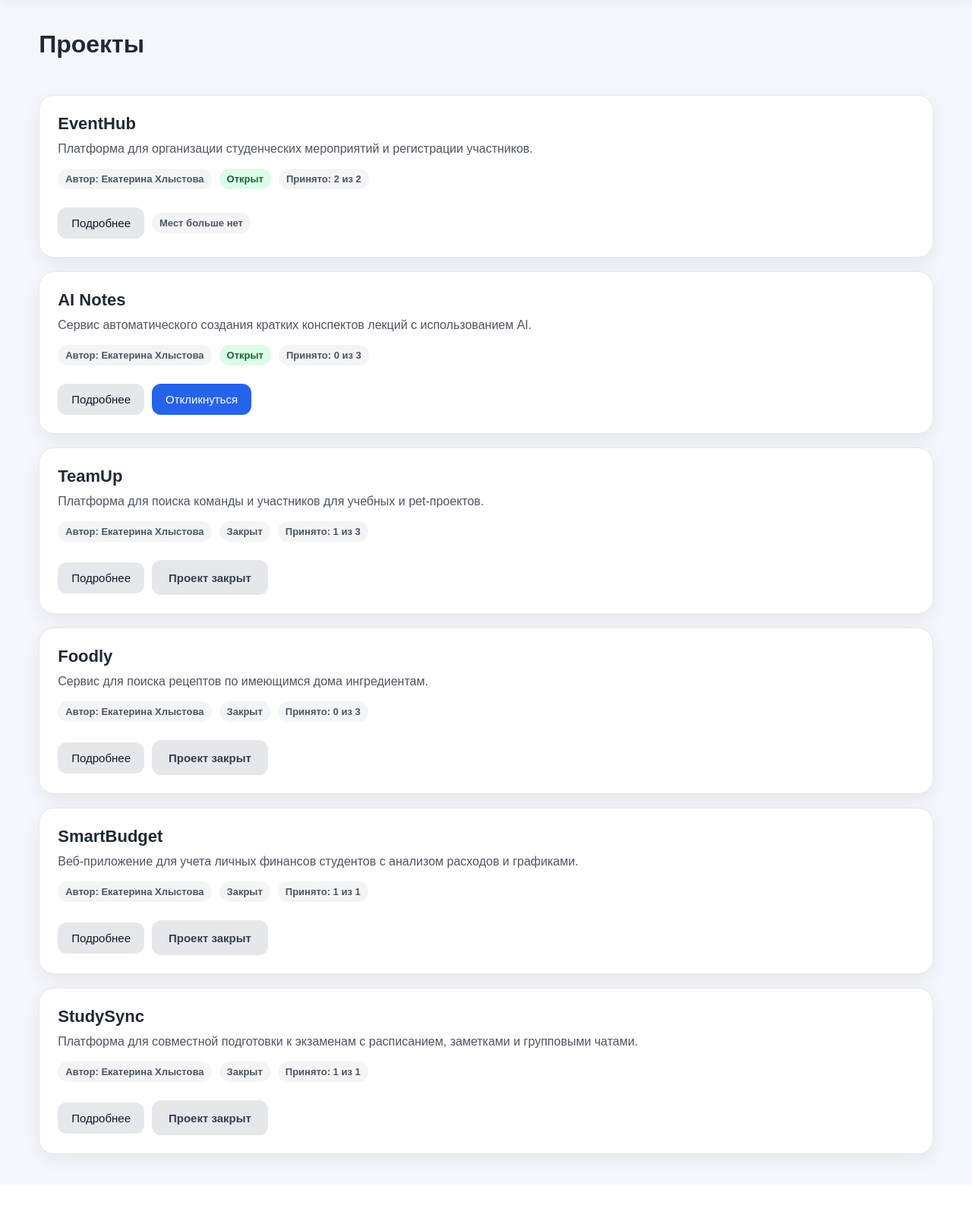
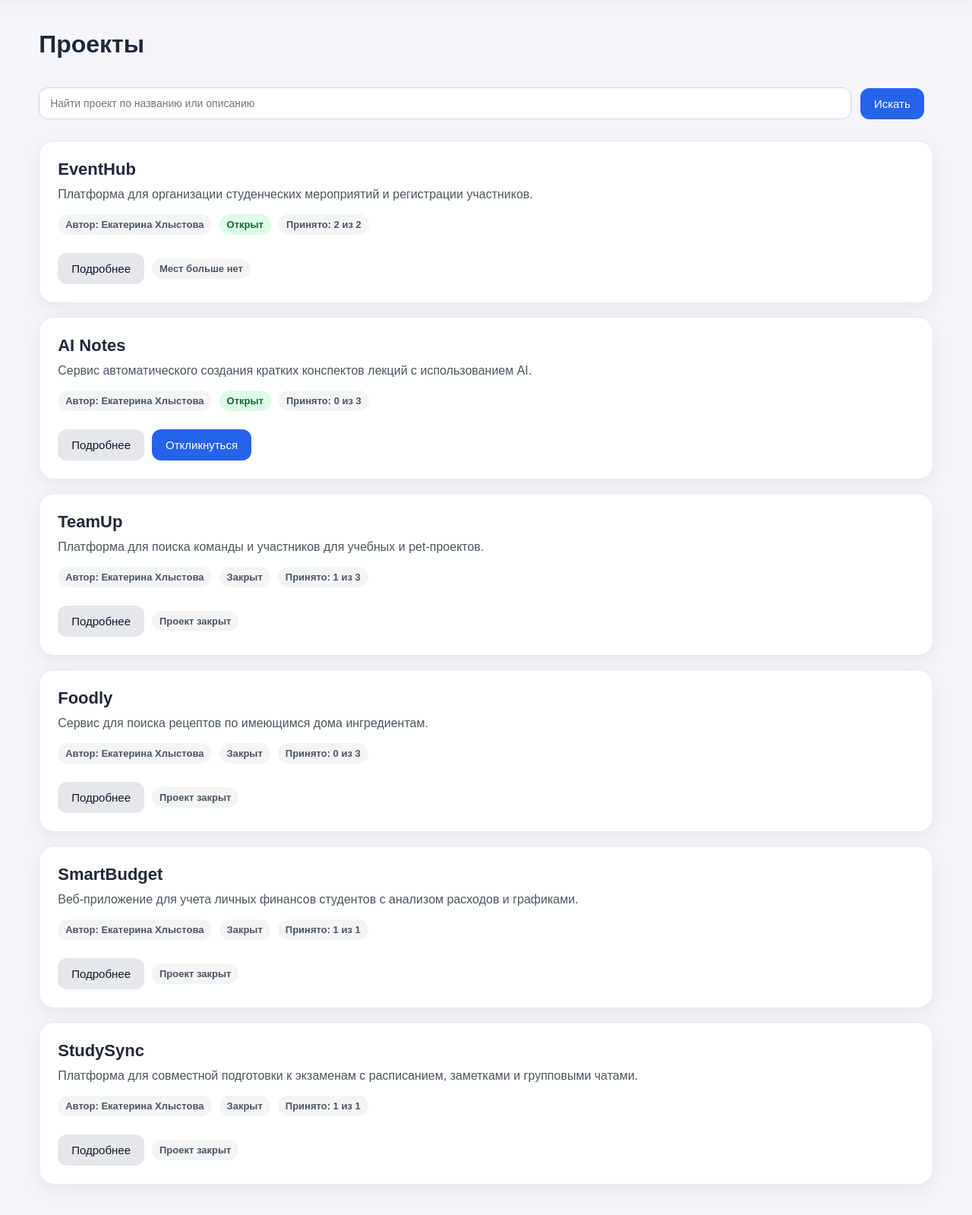
Before and after one commit to khlystovakatya/teamup, a FastAPI app: page /projects in a window 1280 px wide. Shown: the part 97-1696 px from the top of the page at 76% size. Before the commit the page ends 1637 px from the top, so only its background shows below. Run offline with FastAPI, Linux system fonts and the light colour scheme; data comes from the database, SQL or seed files in the repository.

Commit message:
added project search

```diff
--- a/app/api/projects.py
+++ b/app/api/projects.py
@@ -17,12 +17,13 @@ templates = Jinja2Templates(directory="templates")
 @router.get("/projects")
 async def projects_list(
     request: Request,
+    search: str | None = None,
     session: AsyncSession = Depends(get_session),
 ):
     project_repository = ProjectRepository(session)
     project_service = ProjectService(project_repository)
 
-    projects = await project_service.get_all_projects()
+    projects = await project_service.get_all_projects(search=search)
 
     user_id = request.session.get("user_id")
     user_name = request.session.get("user_name")
@@ -52,6 +53,7 @@ async def projects_list(
             "user_role": user_role,
             "applied_project_ids": applied_project_ids,
             "message": message,
+            "search": search or "",
         },
     )
 
--- a/app/repositories/project_repository.py
+++ b/app/repositories/project_repository.py
@@ -27,7 +27,7 @@ class ProjectRepository:
 
         return project
 
-    async def get_all_projects(self) -> list[Project]:
+    async def get_all_projects(self, search: str | None = None) -> list[Project]:
         stmt = (
             select(Project)
             .options(
@@ -36,6 +36,14 @@ class ProjectRepository:
             )
             .order_by(Project.id.desc())
         )
+
+        if search:
+            search_value = f"%{search}%"
+
+            stmt = stmt.where(
+                Project.title.ilike(search_value)
+                | Project.description.ilike(search_value)
+            )
 
         result = await self.session.execute(stmt)
         return list(result.scalars().all())
--- a/app/services/project_service.py
+++ b/app/services/project_service.py
@@ -18,8 +18,8 @@ class ProjectService:
             owner_id=owner_id,
         )
 
-    async def get_all_projects(self):
-        return await self.project_repository.get_all_projects()
+    async def get_all_projects(self, search: str | None = None):
+        return await self.project_repository.get_all_projects(search=search)
 
     def get_accepted_count(self, project: Project) -> int:
         return len(
--- a/static/css/style.css
+++ b/static/css/style.css
@@ -208,7 +208,7 @@ a {
     align-items: center;
     justify-content: space-between;
     gap: 20px;
-    margin-bottom: 24px;
+    margin-bottom: 14px;
 }
 
 .form {
@@ -513,6 +513,19 @@ textarea.form-control {
     color: #4b5563;
 }
 
+.search-form {
+    display: grid;
+    grid-template-columns: 1fr auto auto;
+    align-items: center;
+    gap: 12px;
+    margin-bottom: 28px;
+}
+
+.search-input {
+    width: 100%;
+    max-width: none;
+}
+
 @media (max-width: 760px) {
     .header-inner {
         min-height: auto;
@@ -562,4 +575,12 @@ textarea.form-control {
     .application-card-header {
         flex-direction: column;
     }
+
+    .search-form {
+        grid-template-columns: 1fr;
+    }
+
+    .search-input {
+        max-width: 100%;
+    }
 }
--- a/templates/projects.html
+++ b/templates/projects.html
@@ -3,6 +3,16 @@
 {% block title %}Проекты{% endblock %}
 
 {% block content %}
+
+<div class="page-header">
+    <h1 class="page-title">Проекты</h1>
+
+    {% if user_name %}
+    <a href="/projects/create" class="button">
+        Создать проект
+    </a>
+    {% endif %}
+</div>
 
 {% if message %}
 <div class="alert alert-info">
@@ -10,13 +20,20 @@
 </div>
 {% endif %}
 
-<div class="page-header">
-    <h1 class="page-title">Проекты</h1>
+<form method="get" action="/projects" class="search-form">
+    <input type="text" name="search" class="form-control search-input"
+        placeholder="Найти проект по названию или описанию" value="{{ search }}">
 
-    {% if user_name %}
-        <a href="/projects/create" class="button">Создать проект</a>
+    <button type="submit" class="button">
+        Искать
+    </button>
+
+    {% if search %}
+    <a href="/projects" class="button button-secondary">
+        Сбросить
+    </a>
     {% endif %}
-</div>
+</form>
 
 {% if projects %}
 <div class="projects-grid">
@@ -56,35 +73,36 @@
                 Подробнее
             </a>
 
-                    {% set accepted_count = project.applications | selectattr("status", "equalto", "accepted") | list | length %}
+            {% set accepted_count = project.applications | selectattr("status", "equalto", "accepted") | list | length
+            %}
 
             {% if user_id == project.owner_id %}
             {% if project.status == "draft" %}
-                            <span class="status-label status-warning">
+            <span class="badge badge-warning">
                 Проект ещё не открыт
             </span>
             {% elif project.status == "open" %}
-                            <span class="status-label status-success">
+            <span class="badge badge-success">
                 Ваш проект открыт
             </span>
             {% elif project.status == "closed" %}
-                            <span class="status-label status-muted">
+            <span class="badge badge-muted">
                 Проект закрыт
             </span>
             {% endif %}
 
             {% elif project.status == "draft" %}
-                        <span class="status-label status-warning">
+            <span class="badge badge-warning">
                 Проект ещё не открыт
             </span>
 
             {% elif project.status == "closed" %}
-                        <span class="status-label status-muted">
+            <span class="badge badge-muted">
                 Проект закрыт
             </span>
 
             {% elif project.id in applied_project_ids %}
-                        <span class="status-label status-warning">
+            <span class="badge badge-warning">
                 Вы уже откликнулись
             </span>
 
@@ -101,12 +119,22 @@
             </form>
             {% endif %}
         </div>
+
     </div>
     {% endfor %}
 </div>
 {% else %}
-    <div class="empty">
+<div class="card empty">
+    {% if search %}
+    По запросу «{{ search }}» проекты не найдены.
+    <br><br>
+    <a href="/projects" class="button button-secondary">
+        Сбросить поиск
+    </a>
+    {% else %}
     Пока нет проектов.
+    {% endif %}
 </div>
 {% endif %}
+
 {% endblock %}
```
Lines whose indentation alone changed are shown as unchanged.
